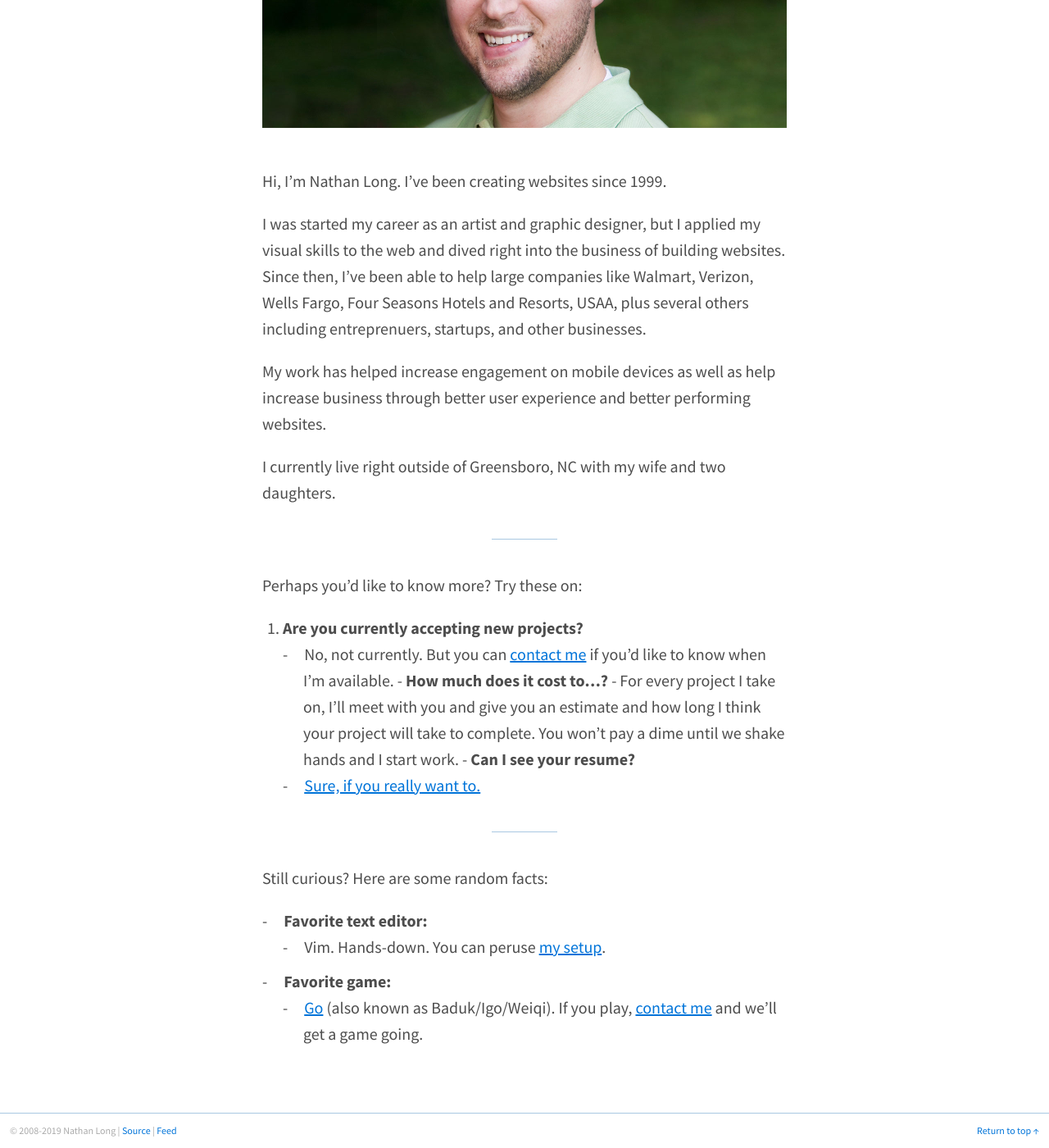
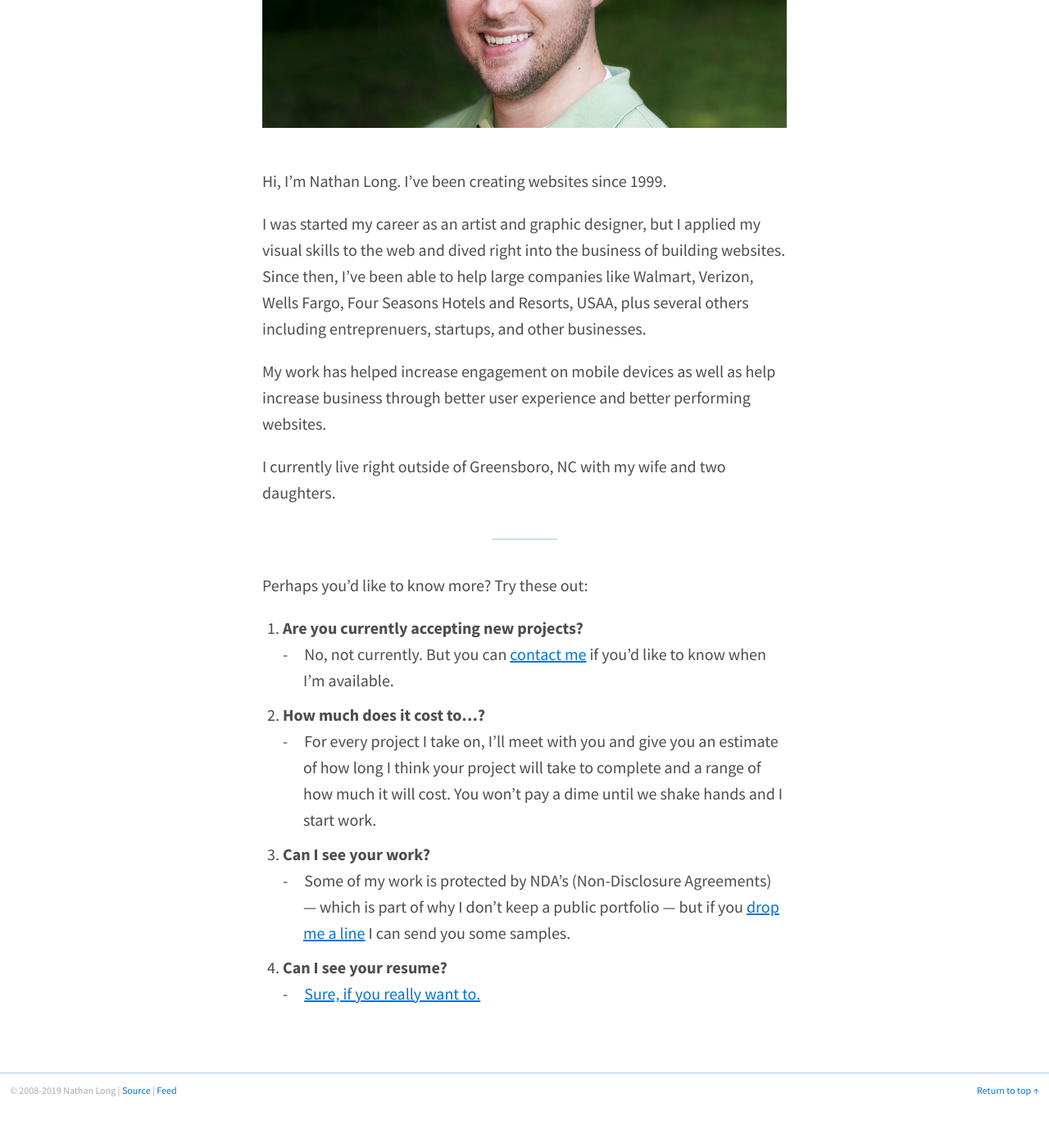
Before and after one commit to nathanlong/nathanlong.github.io, a Jekyll site: the page built from about.md, in a window 1280 px wide and 1400 px high, scrolled down 595 px. Shown: the whole window at 82% size. Built offline with Jekyll 4.4.1, drawn with Linux system fonts in a browser that asks for light colours; Markdown is read by kramdown in place of the engine named in the settings; after the commit the page ends 1946 px from its top, so only the background shows below that.

Commit message:
add bundle file, clean up about page, update tagline

```diff
--- a/_config.yml
+++ b/_config.yml
@@ -7,6 +7,20 @@ baseurl: "" # the subpath of your site, e.g. /blog/
 url: "http://nathan-long.com" # the base hostname & protocol for your site
 permalink: /blog/:title/
 production: true
-markdown: redcarpet
+markdown: kramdown
 sass:
     style: :compressed
+plugins:
+    - jekyll-feed
+
+# Exclude from processing.
+# The following items will not be processed, by default. Create a custom list
+# to override the default setting.
+# exclude:
+#   - Gemfile
+#   - Gemfile.lock
+#   - node_modules
+#   - vendor/bundle/
+#   - vendor/cache/
+#   - vendor/gems/
+#   - vendor/ruby/
--- a/about.md
+++ b/about.md
@@ -20,20 +20,13 @@ I currently live right outside of Greensboro, NC with my wife and two daughters.
 
 ---
 
-Perhaps you'd like to know more? Try these on:
+Perhaps you'd like to know more? Try these out:
 
 1. **Are you currently accepting new projects?**
 	- No, not currently. But you can [contact me](/contact/?intent=hire) if you'd like to know when I'm available.
-- **How much does it cost to...?**
-  - For every project I take on, I'll meet with you and give you an estimate and how long I think your project will take to complete. You won't pay a dime until we shake hands and I start work.
-- **Can I see your resume?**
+2. **How much does it cost to...?**
+	- For every project I take on, I'll meet with you and give you an estimate of how long I think your project will take to complete and a range of how much it will cost. You won't pay a dime until we shake hands and I start work.
+3. **Can I see your work?**
+	- Some of my work is protected by NDA's (Non-Disclosure Agreements) — which is part of why I don't keep a public portfolio — but if you [drop me a line](/contact/?intent=samples) I can send you some samples.
+4. **Can I see your resume?**
 	- [Sure, if you really want to.](/resume/)
-
----
-
-Still curious? Here are some random facts:
-
-- **Favorite text editor:**
-	-	Vim. Hands-down. You can peruse [my setup](https://github.com/nathanlong/dotfiles).
-- **Favorite game:**
-	- [Go](https://en.wikipedia.org/wiki/Go_(game)) (also known as Baduk/Igo/Weiqi). If you play, [contact me](/contact/?intent=other) and we'll get a game going.
--- a/index.html
+++ b/index.html
@@ -8,7 +8,7 @@ custom_js: {particles.min, canvas}
   <div class="container">
     <h1 class="intro-title">Nathan Long</h1>
     <h3 class="intro-subhead">Designer &amp; Front-End Developer</h3>
-    <p class="intro-copy">I design and build websites for Fortune 500 companies.</p>
+    <p class="intro-copy">I design and build efficient, high-performing, responsive websites.</p>
   </div>
 </section>
 
```
Also changed, not shown: Gemfile (added, +29 -0 lines), Gemfile.lock (added), 1 other file.
